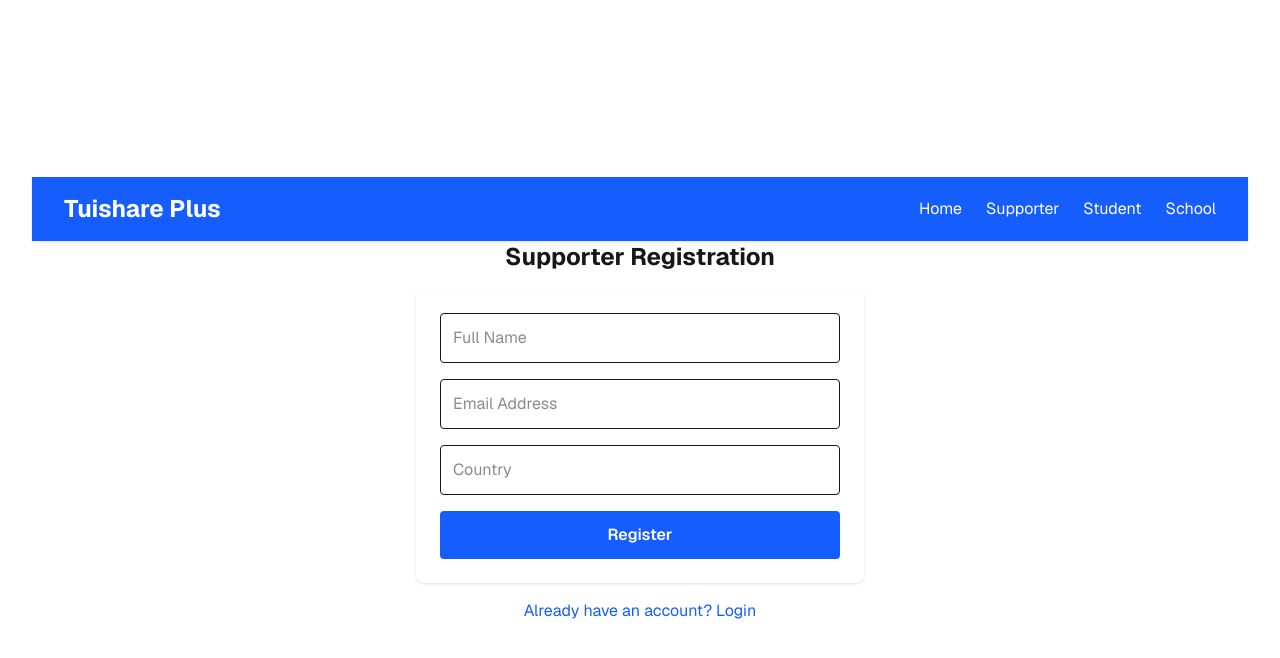
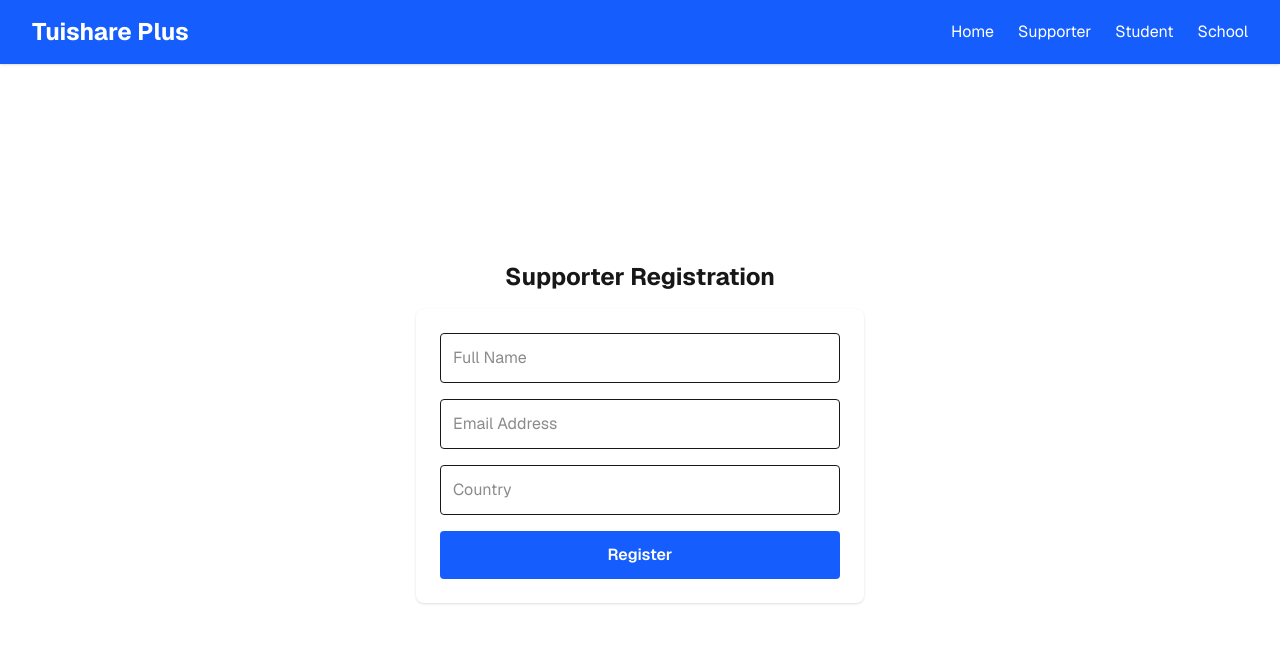
Before and after one commit to iVy-tech256/TuiShare, a Next.js app in the folder tuishare-frontend/: page /supporter/register in a window 1280 px wide. Shown: the top 658 px of the page. Built offline with nearby package versions, Linux system fonts and the light colour scheme.

Commit message:
stack navbar at top on all register pages

```diff
--- a/tuishare-frontend/app/page.tsx
+++ b/tuishare-frontend/app/page.tsx
@@ -67,6 +67,9 @@
           </div>
         </div>
       </main>
+      <footer className="mt-12 text-sm text-center text-gray-500">
+        &copy; {new Date().getFullYear()} Tuishare Plus. All rights reserved.
+      </footer>
     </div>
   );
 }
--- a/tuishare-frontend/app/school/register/page.tsx
+++ b/tuishare-frontend/app/school/register/page.tsx
@@ -1,6 +1,5 @@
 "use client";
 import { useState } from "react";
-import Link from "next/link";
 import Navbar from "@/components/Navbar";
 import Spinner from "@/components/Spinner";
 import Toast from "@/components/Toast";
@@ -40,8 +39,9 @@
   }
 
   return (
-    <div className="min-h-screen flex flex-col items-center justify-center bg-background text-foreground font-sans p-8">
+    <div className="min-h-screen flex flex-col bg-background text-foreground font-sans">
       <Navbar />
+      <div className="flex-1 flex flex-col items-center justify-center p-8">
         {toast && <Toast message={toast.message} type={toast.type} />}
         <h2 className="text-2xl font-bold mb-4">School Registration</h2>
         {loading ? (
@@ -100,12 +100,7 @@
             </button>
           </form>
         )}
-      <Link
-        href="/school/login"
-        className="mt-4 text-yellow-600 hover:underline text-center"
-      >
-        Already have an account? Login
-      </Link>
+      </div>
     </div>
   );
 }
--- a/tuishare-frontend/app/student/register/page.tsx
+++ b/tuishare-frontend/app/student/register/page.tsx
@@ -1,6 +1,5 @@
 "use client";
 import { useState } from "react";
-import Link from "next/link";
 import Navbar from "@/components/Navbar";
 import Spinner from "@/components/Spinner";
 import Toast from "@/components/Toast";
@@ -40,8 +39,9 @@
   }
 
   return (
-    <div className="min-h-screen flex flex-col items-center justify-center bg-background text-foreground font-sans p-8">
+    <div className="min-h-screen flex flex-col bg-background text-foreground font-sans">
       <Navbar />
+      <div className="flex-1 flex flex-col items-center justify-center p-8">
         {toast && <Toast message={toast.message} type={toast.type} />}
         <h2 className="text-2xl font-bold mb-4">Student Registration</h2>
         {loading ? (
@@ -100,12 +100,7 @@
             </button>
           </form>
         )}
-      <Link
-        href="/student/login"
-        className="mt-4 text-green-600 hover:underline text-center"
-      >
-        Already have an account? Login
-      </Link>
+      </div>
     </div>
   );
 }
--- a/tuishare-frontend/app/supporter/register/page.tsx
+++ b/tuishare-frontend/app/supporter/register/page.tsx
@@ -1,7 +1,8 @@
 "use client";
 import { useState } from "react";
-import Link from "next/link";
 import Navbar from "@/components/Navbar";
+import Spinner from "@/components/Spinner";
+import Toast from "@/components/Toast";
 
 export default function SupporterRegister() {
   const [form, setForm] = useState({
@@ -10,22 +11,41 @@
     country: "",
   });
   const [submitted, setSubmitted] = useState(false);
+  const [loading, setLoading] = useState(false);
+  const [toast, setToast] = useState<{
+    message: string;
+    type?: "success" | "error";
+  } | null>(null);
 
   function handleChange(e: React.ChangeEvent<HTMLInputElement>) {
     setForm({ ...form, [e.target.name]: e.target.value });
   }
 
-  function handleSubmit(e: React.FormEvent) {
+  async function handleSubmit(e: React.FormEvent) {
     e.preventDefault();
+    setLoading(true);
+    setToast(null);
+
+    // Simulate API call
+    setTimeout(() => {
+      setLoading(false);
       setSubmitted(true);
+      setToast({
+        message: "Registration submitted successfully!",
+        type: "success",
+      });
+    }, 1500);
   }
 
   return (
-    <div className="min-h-screen flex flex-col items-center justify-center bg-background text-foreground font-sans p-8">
+    <div className="min-h-screen flex flex-col bg-background text-foreground font-sans">
       <Navbar />
-
+      <div className="flex-1 flex flex-col items-center justify-center p-8">
+        {toast && <Toast message={toast.message} type={toast.type} />}
         <h2 className="text-2xl font-bold mb-4">Supporter Registration</h2>
-      {submitted ? (
+        {loading ? (
+          <Spinner />
+        ) : submitted ? (
           <div className="bg-green-100 text-green-800 p-4 rounded mb-4">
             Registration submitted! We will contact you soon.
           </div>
@@ -64,17 +84,13 @@
             <button
               type="submit"
               className="py-3 px-6 rounded bg-blue-600 text-white font-semibold hover:bg-blue-700 transition"
+              disabled={loading}
             >
-            Register
+              {loading ? "Submitting..." : "Register"}
             </button>
           </form>
         )}
-      <Link
-        href="/supporter/login"
-        className="mt-4 text-blue-600 hover:underline text-center"
-      >
-        Already have an account? Login
-      </Link>
+      </div>
     </div>
   );
 }
```
Lines whose indentation alone changed are shown as unchanged.
